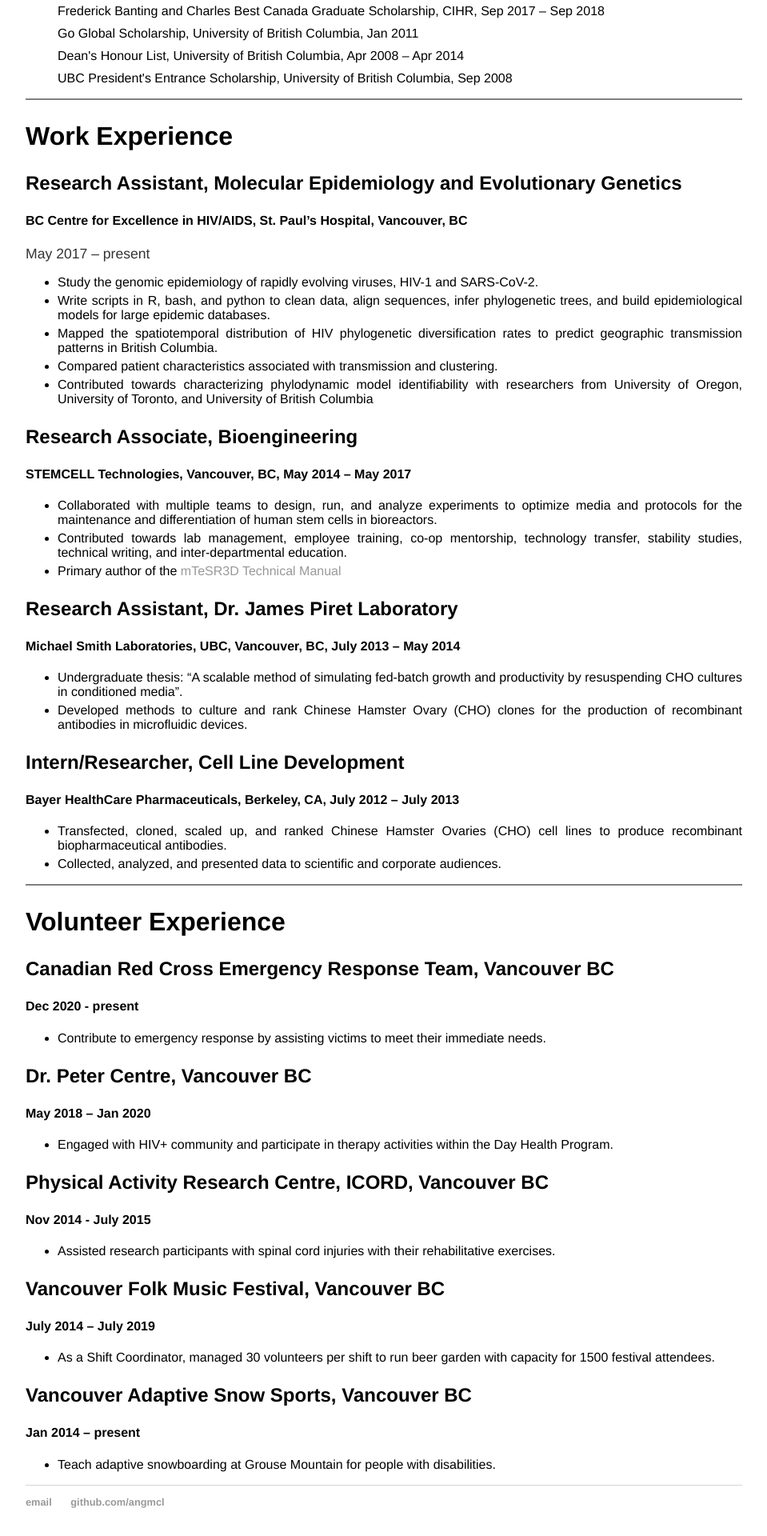
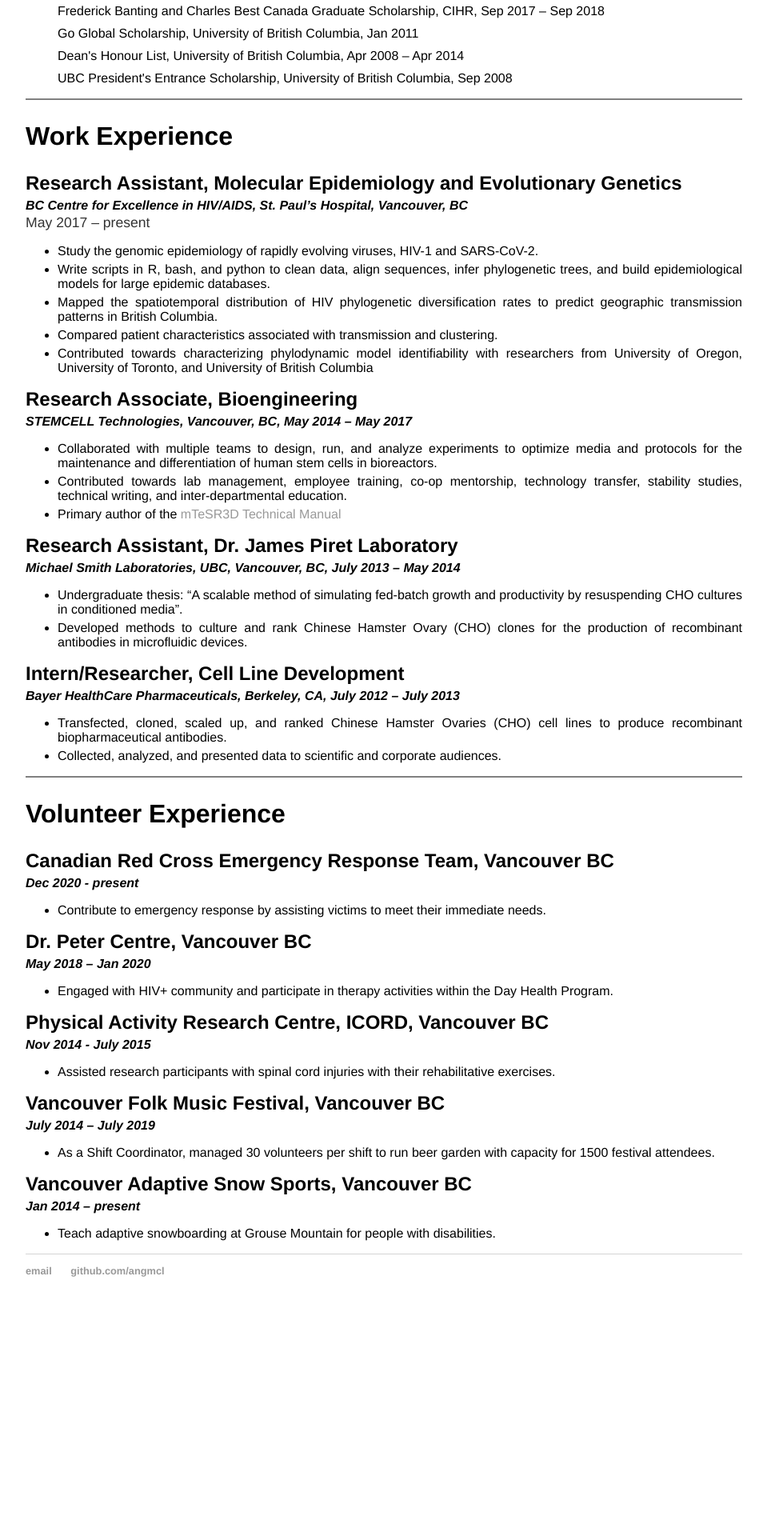
Before and after one commit to AngMcL/angmcl.github.io, a Jekyll site: the page built from cv/index.html, in a window 1280 px wide. Shown: the part 2439-4359 px from the top of the page at 80% size, without its empty margins (160-1119 px from the left). Built offline with Jekyll 4.4.1, drawn with Linux system fonts in a browser that asks for light colours; after the commit the page ends 4095 px from its top, so only the background shows below that.

Commit message:
Update main.css

```diff
--- a/css/main.css
+++ b/css/main.css
@@ -33,6 +33,15 @@ h2 {
 h3 {
     font-size: 1.5em;
     font-family:'Helvetica', 'Arial', 'Sans-Serif';
+    margin-top:5px;
+    margin-bottom:5px;
+}
+h4 {
+    font-size: 1em;
+    font-style: italic;
+    font-family:'Helvetica', 'Arial', 'Sans-Serif';
+    margin-top:2px;
+    margin-bottom:2px;
 }
 p {
     font-size: 1.3em;
```
